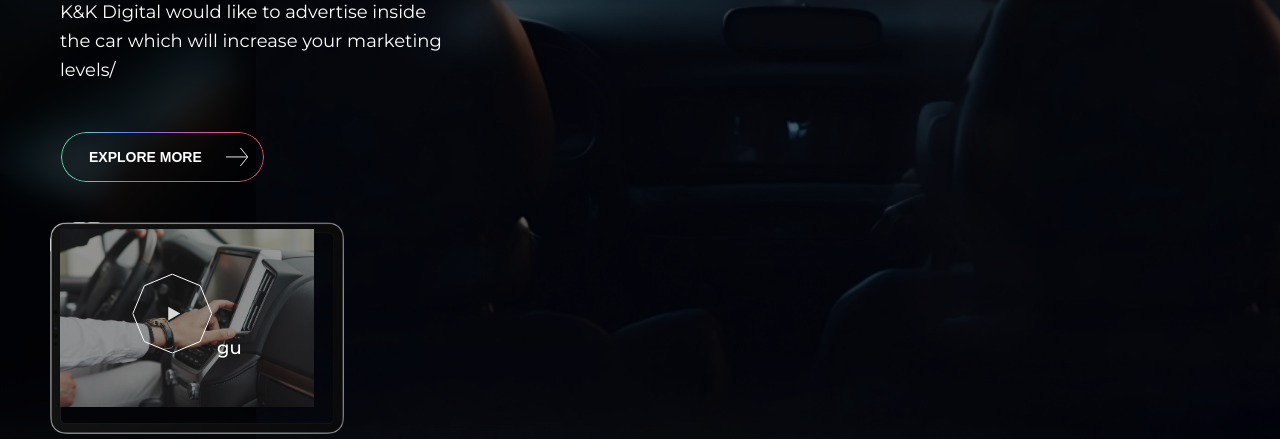
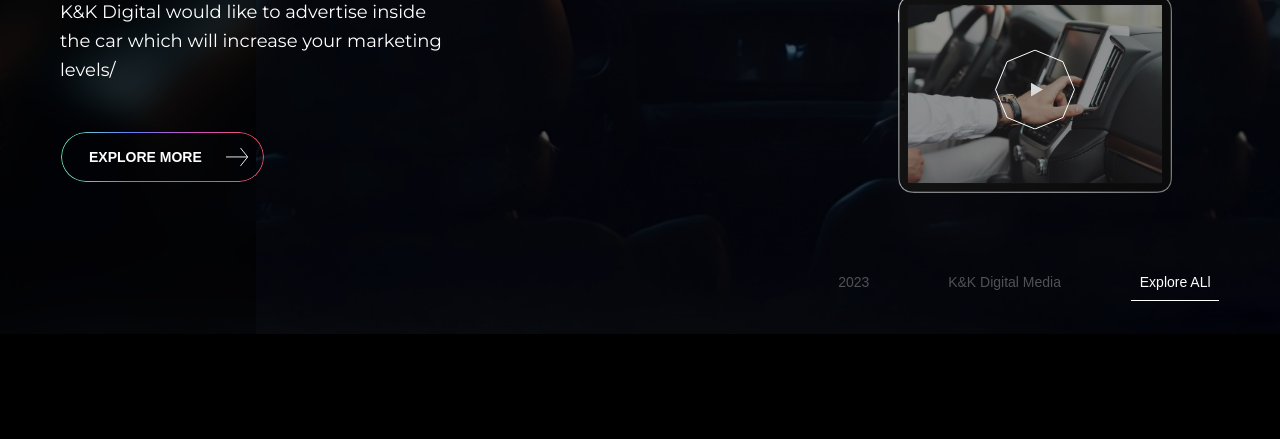
Before and after one commit to Ahmetqaz/K-K, a plain HTML site: page index.html in a window 1280 px wide. Shown: the part 782-1221 px from the top of the page. After the commit the page ends 1116 px from the top, so only its background shows below. Drawn offline with Linux system fonts and the light colour scheme.

Commit message:
changes-1

```diff
--- a/css/components/2-layout/components.scss
+++ b/css/components/2-layout/components.scss
@@ -186,7 +186,7 @@
   padding: 0.95em 1.2em;
   border: 1px solid transparent;
 
-  color: $black;
+  color: $white;
   font-style: normal;
   font-weight: 700;
   font-size: 14px;
@@ -247,14 +247,41 @@
       }
     }
   }
-  &--iconright {
-    svg {
-      width: 0.6em;
-      height: 0.6em;
-      margin-left: 1em;
+  &--text {
+    padding: 0.8em 0.6em;
+    font-weight: 400;
+    position: relative;
+    color: rgba($white, 0.3);
+    &:after {
+      content: "";
+      width: 100%;
+      height: 1px;
+      background: rgba($white, 0.3);
+      position: absolute;
+      left: 0;
+      bottom: 0;
+      opacity: 0;
+      transform: scale(0);
+      transition: all 0.2s ease;
+    }
+    &.active {
+      color: $white;
+      &:after {
+        opacity: 1;
+        transform: scale(1);
+        background: $white;
+      }
+      &:hover {
+        opacity: 0.7;
+      }
+    }
+    &:hover {
+      &:after {
+        opacity: 1;
+        transform: scale(1);
+      }
     }
   }
-
   &:active {
     opacity: 0.7;
   }
@@ -616,8 +643,8 @@
   width: 254px;
   &__border {
     position: absolute;
-    width: calc(100% + 40px);
-    height: calc(100% + 40px);
+    width: calc(100% + 20px);
+    height: calc(100% + 20px);
     top: -10px;
     left: -10px;
     img {
@@ -635,7 +662,7 @@
     position: absolute;
     top: 50%;
     left: 50%;
-    transform: translate(-50%,-50%);
+    transform: translate(-50%, -50%);
     z-index: 3;
   }
 }
--- a/css/components/3-pages/index.scss
+++ b/css/components/3-pages/index.scss
@@ -2,6 +2,35 @@
   position: relative;
   padding: 244px 0 32px;
   &__inner {
+    display: flex;
+    flex-direction: column;
+    gap: 80px;
+    &-content {
+      display: flex;
+      flex-direction: column;
+      align-items: flex-start;
+      gap: 46px;
+      position: relative;
+    }
+    &-box {
+      display: flex;
+      flex-direction: column;
+      gap: 24px;
+      p {
+        max-width: 400px;
+      }
+    }
+    &-tabs {
+      display: flex;
+      align-items: center;
+      justify-content: flex-end;
+      gap: 60px;
+    }
+    .video {
+      position: absolute;
+      right: 5%;
+      bottom: 0;
+    }
   }
   &__bg {
     position: absolute;
@@ -42,18 +71,4 @@
       }
     }
   }
-  &Item {
-    display: flex;
-    flex-direction: column;
-    align-items: flex-start;
-    gap: 46px;
-    &__box {
-      display: flex;
-      flex-direction: column;
-      gap: 24px;
-      p {
-        max-width: 400px;
-      }
-    }
-  }
 }
--- a/css/main.css
+++ b/css/main.css
@@ -552,7 +552,7 @@ svg {
           justify-content: center;
   padding: 0.95em 1.2em;
   border: 1px solid transparent;
-  color: #000000;
+  color: #fff;
   font-style: normal;
   font-weight: 700;
   font-size: 14px;
@@ -617,10 +617,42 @@ svg {
 .button--primary:hover:after {
   opacity: 0.1;
 }
-.button--iconright svg {
-  width: 0.6em;
-  height: 0.6em;
-  margin-left: 1em;
+.button--text {
+  padding: 0.8em 0.6em;
+  font-weight: 400;
+  position: relative;
+  color: rgba(255, 255, 255, 0.3);
+}
+.button--text:after {
+  content: "";
+  width: 100%;
+  height: 1px;
+  background: rgba(255, 255, 255, 0.3);
+  position: absolute;
+  left: 0;
+  bottom: 0;
+  opacity: 0;
+  -webkit-transform: scale(0);
+          transform: scale(0);
+  -webkit-transition: all 0.2s ease;
+  transition: all 0.2s ease;
+}
+.button--text.active {
+  color: #fff;
+}
+.button--text.active:after {
+  opacity: 1;
+  -webkit-transform: scale(1);
+          transform: scale(1);
+  background: #fff;
+}
+.button--text.active:hover {
+  opacity: 0.7;
+}
+.button--text:hover:after {
+  opacity: 1;
+  -webkit-transform: scale(1);
+          transform: scale(1);
 }
 .button:active {
   opacity: 0.7;
@@ -1009,8 +1041,8 @@ svg {
 }
 .video__border {
   position: absolute;
-  width: calc(100% + 40px);
-  height: calc(100% + 40px);
+  width: calc(100% + 20px);
+  height: calc(100% + 20px);
   top: -10px;
   left: -10px;
 }
@@ -1216,6 +1248,60 @@ svg {
   position: relative;
   padding: 244px 0 32px;
 }
+.hero__inner {
+  display: -webkit-box;
+  display: -ms-flexbox;
+  display: flex;
+  -webkit-box-orient: vertical;
+  -webkit-box-direction: normal;
+      -ms-flex-direction: column;
+          flex-direction: column;
+  gap: 80px;
+}
+.hero__inner-content {
+  display: -webkit-box;
+  display: -ms-flexbox;
+  display: flex;
+  -webkit-box-orient: vertical;
+  -webkit-box-direction: normal;
+      -ms-flex-direction: column;
+          flex-direction: column;
+  -webkit-box-align: start;
+      -ms-flex-align: start;
+          align-items: flex-start;
+  gap: 46px;
+  position: relative;
+}
+.hero__inner-box {
+  display: -webkit-box;
+  display: -ms-flexbox;
+  display: flex;
+  -webkit-box-orient: vertical;
+  -webkit-box-direction: normal;
+      -ms-flex-direction: column;
+          flex-direction: column;
+  gap: 24px;
+}
+.hero__inner-box p {
+  max-width: 400px;
+}
+.hero__inner-tabs {
+  display: -webkit-box;
+  display: -ms-flexbox;
+  display: flex;
+  -webkit-box-align: center;
+      -ms-flex-align: center;
+          align-items: center;
+  -webkit-box-pack: end;
+      -ms-flex-pack: end;
+          justify-content: flex-end;
+  gap: 60px;
+}
+.hero__inner .video {
+  position: absolute;
+  right: 5%;
+  bottom: 0;
+}
 .hero__bg {
   position: absolute;
   width: 100%;
@@ -1256,32 +1342,6 @@ svg {
   z-index: 2;
   width: 80%;
   height: 70%;
-}
-.heroItem {
-  display: -webkit-box;
-  display: -ms-flexbox;
-  display: flex;
-  -webkit-box-orient: vertical;
-  -webkit-box-direction: normal;
-      -ms-flex-direction: column;
-          flex-direction: column;
-  -webkit-box-align: start;
-      -ms-flex-align: start;
-          align-items: flex-start;
-  gap: 46px;
-}
-.heroItem__box {
-  display: -webkit-box;
-  display: -ms-flexbox;
-  display: flex;
-  -webkit-box-orient: vertical;
-  -webkit-box-direction: normal;
-      -ms-flex-direction: column;
-          flex-direction: column;
-  gap: 24px;
-}
-.heroItem__box p {
-  max-width: 400px;
 }
 
 @media (max-width: 1160px) {
--- a/index.html
+++ b/index.html
@@ -38,8 +38,8 @@
     <section class="hero">
       <div class="autoContainer">
         <div class="hero__inner">
-          <div class="heroItem">
-            <div class="heroItem__box">
+          <div class="hero__inner-content">
+            <div class="hero__inner-box">
               <h1>
                 Make your
                 <br>
@@ -82,13 +82,24 @@
                     stroke="white" />
                   <path d="M48 40L36 46.9282L36 33.0718L48 40Z" fill="#D9D9D9" />
                 </svg>
-gu              </div>
+              </div>
               <div class="video__content">
                 <div class="ratioImage">
                   <img src="./images/frame/frame.png" alt="">
                 </div>
               </div>
             </div>
+          </div>
+          <div class="hero__inner-tabs">
+            <button class="button button--text">
+              2023
+            </button>
+            <button class="button button--text">
+              K&K Digital Media
+            </button>
+            <button class="button button--text active">
+              Explore ALl
+            </button>
           </div>
         </div>
       </div>
```
